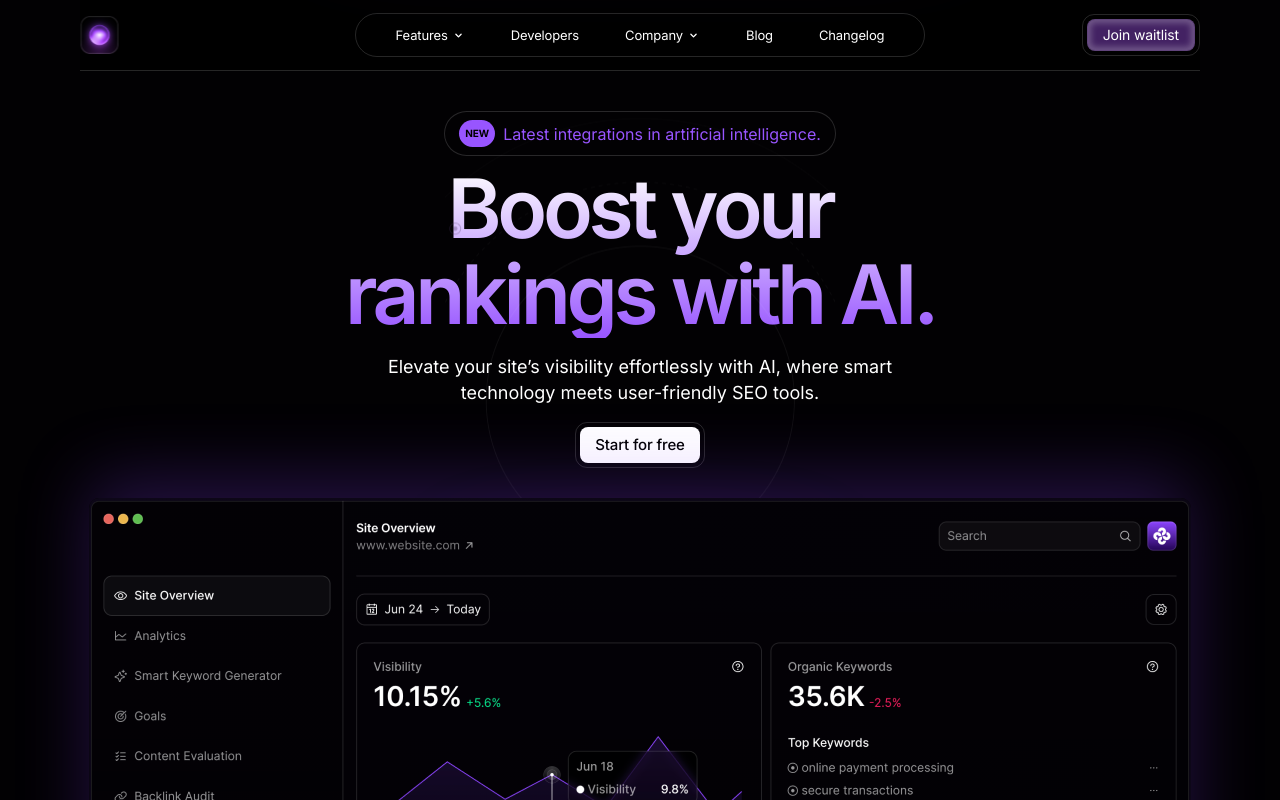
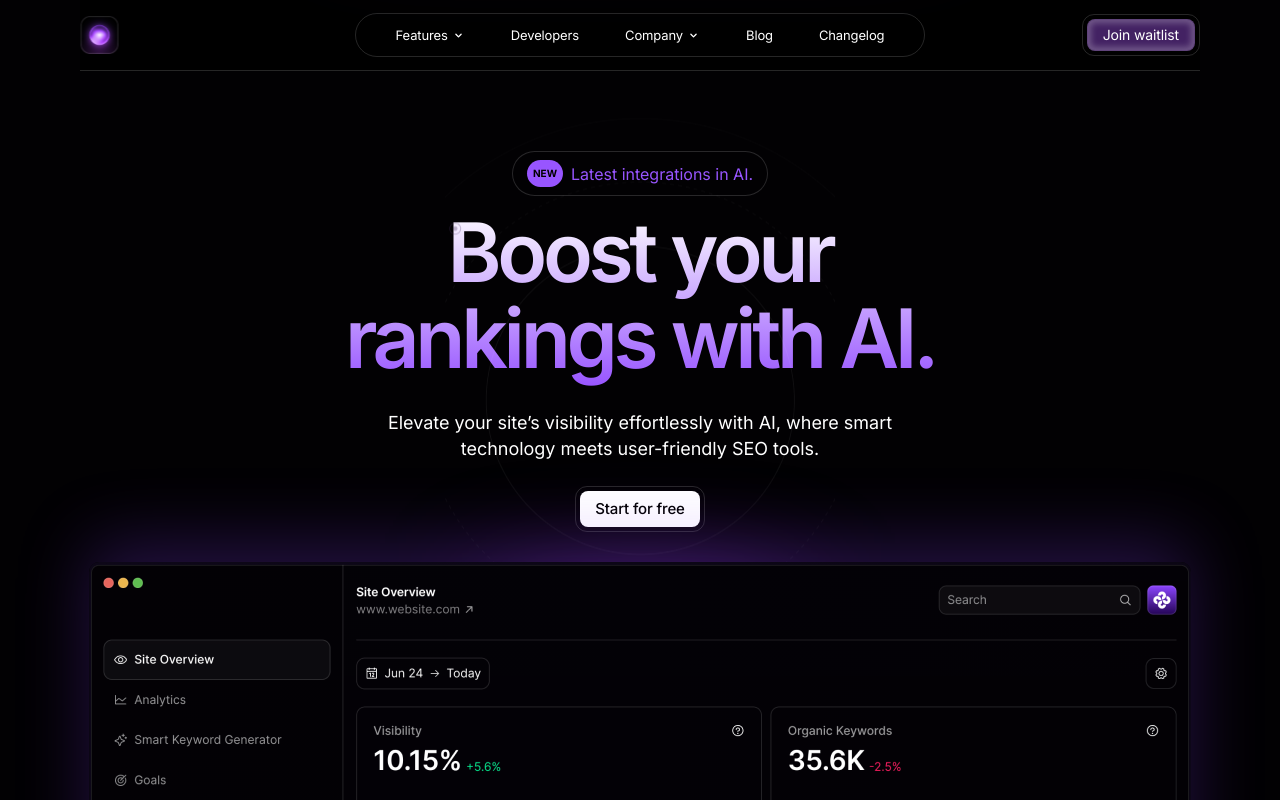
Before and after one commit to Omondi-mutuma/Rank.Ai, a Next.js app: page / in a window 1280 px wide. Shown: the top 800 px of the page. Built offline with nearby package versions, Linux system fonts and the light colour scheme.

Commit message:
Add whitespace to hero

```diff
--- a/app/components/Hero.tsx
+++ b/app/components/Hero.tsx
@@ -6,17 +6,17 @@ import Image from "next/image";
 // Define the Hero component
 const Hero: React.FC = () => {
   return (
-    <section className="flex flex-col justify-center items-center gap-[10px] my-10 transition-all">
+    <section className="min-h-screen flex flex-col justify-center items-center gap-[10px] my-10 transition-all">
       {/* Badge section */}
-      <div className="flex box-border text-[14px] md:text-[16px] font-regular text-custom-purple gap-2 justify-center items-center px-[14px] py-[8px] border border-white/15 rounded-[40px] bg-background">
+      <div className="mt-10 flex box-border text-[14px] md:text-[16px] font-regular text-custom-purple gap-2 justify-center items-center px-[14px] py-[8px] border border-white/15 rounded-[40px] bg-background">
         <p className="p-[6px] rounded-full bg-custom-purple text-[10px] font-bold text-black">
           NEW
         </p>
-        Latest integrations in artificial intelligence.
+        Latest integrations in AI.
       </div>
       {/* Hero content section */}
-      <div className="flex flex-col items-center justify-center text-center gap-4 max-w-[600px]">
-        <h1 className="text-[48px] md:text-[82px] font-semibold tracking-[-0.0525em] leading-[52px] md:leading-[86px] bg-gradient-to-b from-white to-custom-purple text-transparent bg-clip-text">
+      <div className="flex flex-col items-center justify-center text-center gap-6 max-w-[600px]">
+        <h1 className="py-1 text-[48px] md:text-[82px] font-semibold tracking-[-0.0525em] leading-[52px] md:leading-[86px] bg-gradient-to-b from-white to-custom-purple text-transparent bg-clip-text">
           Boost your rankings with AI.
         </h1>
         <p className="px-4 font-normal text-[18px] leading-[26px] tracking-[-0.001em]">
```
